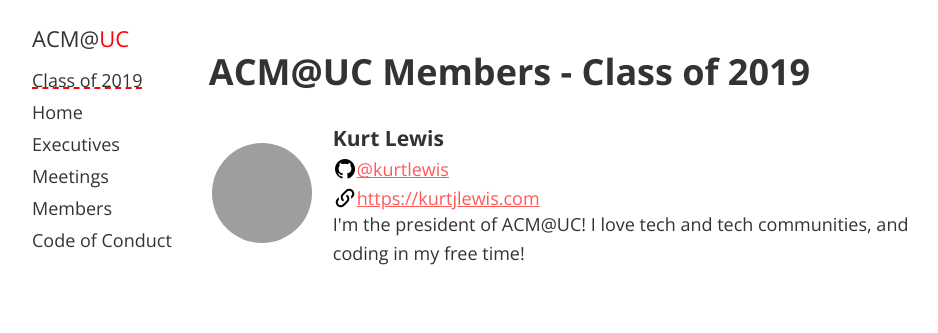
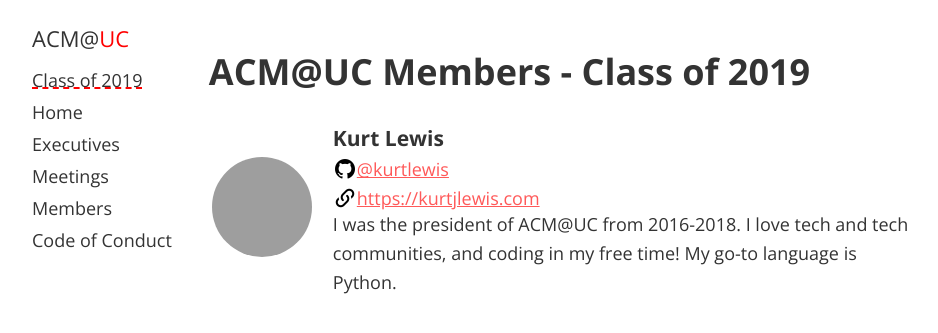
Before and after one commit to ACMatUC/acmatuc.github.io, a Jekyll site: the page built from members/class_of_2019.html, in a window 1280 px wide, cut to the strip 0-333 px from the top of the page. Shown: the whole strip, without its empty margins (166-1104 px from the left). Built offline with Jekyll 4.4.1, drawn with Linux system fonts in a browser that asks for light colours; grey boxes are pictures that could not be loaded.

Commit message:
Update Kurt Lewis' Bio.

```diff
--- a/_data/_2019_members.yml
+++ b/_data/_2019_members.yml
@@ -5,7 +5,7 @@
 #  github: <Your github username (without a @)>
 #  website: <A link to your website>
 - name: Kurt Lewis
-  short_bio: I'm the president of ACM@UC! I love tech and tech communities, and coding in my free time!
+  short_bio: I was the president of ACM@UC from 2016-2018. I love tech and tech communities, and coding in my free time! My go-to language is Python.
   image_url: https://avatars1.githubusercontent.com/u/4043087
   github: kurtlewis
   website: https://kurtjlewis.com
```
